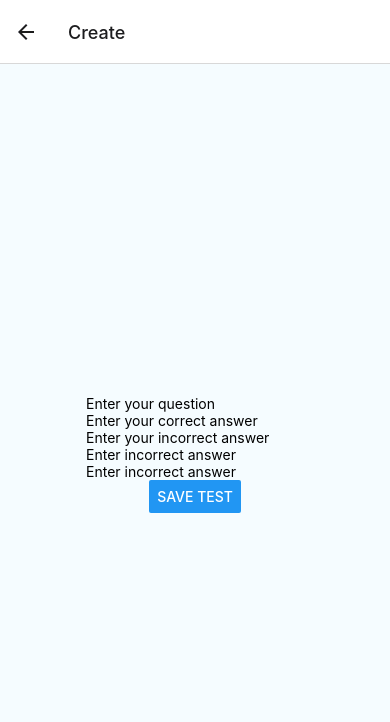
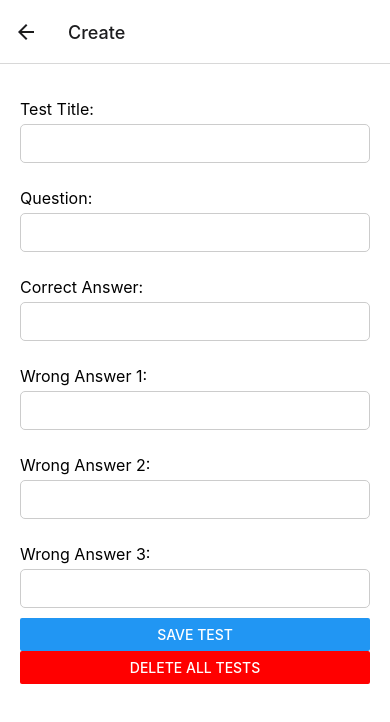
Before and after one commit to siskos-k/Chinese-Learning-Application, a React Native app: screen /Create in a window 390 px wide. Shown: the top 722 px of the page. Built offline with nearby package versions, Linux system fonts and the light colour scheme.

Commit message:
rendering test and UI fixes

```diff
--- a/App.js
+++ b/App.js
@@ -6,6 +6,7 @@ import SelectScreen from './Select';
 import CreateScreen from './Create';
 import { useNavigation } from '@react-navigation/native';
 import Test1Screen from './Test1';
+import TestDetailsScreen from './TestDetailsScreen';
 const Stack = createNativeStackNavigator();
 
 
@@ -33,6 +34,8 @@ export default function App() {
         <Stack.Screen name="Select" component={SelectScreen} />
         <Stack.Screen name="Create" component={CreateScreen} />
         <Stack.Screen name="Test1" component={Test1Screen} />
+        <Stack.Screen name="TestDetails" component={TestDetailsScreen} />
+
 
 
       </Stack.Navigator>
--- a/Create.js
+++ b/Create.js
@@ -8,14 +8,16 @@ const CreateScreen = ({ navigation }) => {
     const [wrongAnswer1, setWrongAnswer1] = useState('');
     const [wrongAnswer2, setWrongAnswer2] = useState('');
     const [wrongAnswer3, setWrongAnswer3] = useState('');
+    const [testTitle, setTestTitle] = useState('');
 
     // Function to save test to local storage
     const saveTest = async () => {
         try {
             const newTest = {
+                title: testTitle,
                 question,
+                correctAnswer, // Destructure the state
                 answers: [correctAnswer, wrongAnswer1, wrongAnswer2, wrongAnswer3],
-              // You can add a timestamp or a unique ID if needed
             };
 
             // Get existing tests (if any)
@@ -29,74 +31,94 @@ const CreateScreen = ({ navigation }) => {
         }
     };
 
+    const deleteAllTests = async () => {
+        try {
+            await AsyncStorage.removeItem('tests');
+            console.log('All tests deleted successfully!');
+        } catch (error) {
+            console.error('Error deleting tests:', error);
+        }
+    };
+
     return (
         <View style={styles.container}>
+            <Text style={styles.label}>Test Title:</Text>
             <TextInput
                 style={styles.input}
-                placeholder="Enter your question"
+                value={testTitle}
+                onChangeText={setTestTitle}
+            />
+
+            <Text style={styles.label}>Question:</Text>
+            <TextInput
+                style={styles.input}
                 value={question}
                 onChangeText={setQuestion}
             />
+
+            <Text style={styles.label}>Correct Answer:</Text>
             <TextInput
                 style={styles.input}
-                placeholder="Enter your correct answer"
                 value={correctAnswer}
                 onChangeText={setCorrectAnswer}
             />
+               <Text style={styles.label}>Wrong Answer 1:</Text>
             <TextInput
                 style={styles.input}
-                placeholder="Enter your incorrect answer"
                 value={wrongAnswer1}
                 onChangeText={setWrongAnswer1}
-            />
+            /> <Text style={styles.label}>Wrong Answer 2:</Text>
             <TextInput
                 style={styles.input}
-                placeholder="Enter incorrect answer"
                 value={wrongAnswer2}
                 onChangeText={setWrongAnswer2}
-            />
+            /> <Text style={styles.label}>Wrong Answer 3:</Text>
          <TextInput
                 style={styles.input}
-                placeholder="Enter incorrect answer"
                 value={wrongAnswer3}
                 onChangeText={setWrongAnswer3}
             />
-            {/* ... Similar TextInputs for the answers */}
-            <Button title="Save Test" onPress={saveTest} />
+
+            {/* Similar structure for incorrect answers */}
+
+            <Button
+                title="Save Test"
+                onPress={saveTest}
+                color="#2196F3"
+                style={styles.button}
+            />
+            <Button
+                title="Delete All Tests"
+                onPress={deleteAllTests}
+                color="red"
+                style={styles.button}
+            />
         </View>
     );
 };
+
 const styles = StyleSheet.create({
     container: {
         flex: 1,
-      backgroundColor: '#F5FCFF', // Light blue background
-      alignItems: 'center',
-      justifyContent: 'center'
+        backgroundColor: '#fff',
+        padding: 20,
     },
-    question: {
-      fontSize: 24,
-      textAlign: 'center',
-      marginBottom: 30,
+    label: {
+        fontSize: 16,
+        marginBottom: 5,
+        marginTop: 15,
     },
-    optionsContainer: {
-      flexDirection: 'row',
-      flexWrap: 'wrap',
-      justifyContent: 'space-around',
-      width: '100%',
+    input: {
+        borderWidth: 1,
+        borderColor: '#ccc',
+        padding: 10,
+        borderRadius: 5,
+        marginBottom: 10,
     },
-    option: {
-      backgroundColor: '#eee', // Light grey
-      padding: 20,
+    button: {
+        padding: 10,
         margin: 10,
-      borderRadius: 10,
-      width: '45%',
-      alignItems: 'center',
-    },
-    optionText: {
-      fontSize: 18,
-    },
-    selected: { // Indicate selected option, you can modify this
-      backgroundColor: 'lightblue',
     },
 });
+
 export default CreateScreen;
--- a/Select.js
+++ b/Select.js
@@ -1,9 +1,25 @@
-import React from 'react';
+import React, { useState, useEffect } from 'react';
 import {Button, View, Text, StyleSheet } from 'react-native';
-
+import AsyncStorage from '@react-native-async-storage/async-storage';
 import Test1Screen from './Test1'; // Import your test screen
+import TestDetailsScreen from './TestDetailsScreen'; // Import your test screen
 
 const SelectScreen = ({ navigation }) => {
+  const [tests, setTests] = useState([]);
+  useEffect(() => {
+    const loadTests = async () => {
+      try {
+        const storedTests = await AsyncStorage.getItem('tests');
+        if (storedTests) {
+          setTests(JSON.parse(storedTests));
+        }
+      } catch (error) {
+        console.error('Error loading tests:', error);
+      }
+    };
+
+    loadTests();
+  }, []);
   return (
     <View style={styles.container}>
       <Text style={styles.title}>Select</Text>
@@ -11,6 +27,13 @@ const SelectScreen = ({ navigation }) => {
         title="Test-1"
         onPress={() => navigation.navigate('Test1')}
       />
+        {tests.map((test) => (
+        <Button
+          key={test.title} // Unique key is crucial for rendering
+          title={test.title}
+          onPress={() => navigation.navigate('TestDetails', { test })}
+        />
+      ))}
     </View>
   );
 };
--- /dev/null
+++ b/TestDetailsScreen.js
@@ -0,0 +1,71 @@
+import React, { useState, useEffect } from 'react';
+import { View, Text, StyleSheet, TouchableHighlight } from 'react-native';
+import AsyncStorage from '@react-native-async-storage/async-storage';
+
+const TestDetailsScreen = ({ route }) => {
+  const { test } = route.params; // Receive test data from navigation prop
+  const [selected, setSelected] = useState(null);
+  const checkAnswer = (answer) => {
+    setSelected(answer);
+
+    if (answer === test.correctAnswer) {
+        console.log('Correct Answer!');
+        // You could provide visual feedback as well e.g. changing the button color to green
+    } else {
+        console.log('Incorrect Answer. The correct answer is: ' + test.correctAnswer);
+        // You could provide visual feedback as well e.g. changing the button color to red and the correct answer to green
+    }
+};
+  return (
+    <View style={styles.container}>
+      <Text style={styles.question}>{test.question}</Text>
+      <View style={styles.optionsContainer}>
+        {test.answers.map((answer) => (
+          <TouchableHighlight
+            key={answer} // Unique key for each answer
+            style={[styles.option, selected === answer ? styles.selected : null]}
+            onPress={() => checkAnswer(answer)}
+          >
+            <Text style={styles.optionText}>{answer}</Text>
+          </TouchableHighlight>
+        ))}
+      </View>
+    </View>
+  );
+};
+const styles = StyleSheet.create({
+    container: {
+      flex: 1,
+      backgroundColor: '#F5FCFF', // Light blue background
+      alignItems: 'center',
+      justifyContent: 'center'
+    },
+    question: {
+      fontSize: 24,
+      textAlign: 'center',
+      marginBottom: 30,
+    },
+    optionsContainer: {
+      flexDirection: 'row',
+      flexWrap: 'wrap',
+      justifyContent: 'space-around',
+      width: '100%',
+    },
+    option: {
+      backgroundColor: '#eee', // Light grey
+      padding: 20,
+      margin: 10,
+      borderRadius: 10,
+      width: '45%',
+      alignItems: 'center',
+    },
+    optionText: {
+      fontSize: 18,
+    },
+    selected: { // Indicate selected option, you can modify this
+      backgroundColor: 'lightblue',
+    },
+  });
+// Include your styles here
+
+export default TestDetailsScreen;
```
Lines whose indentation alone changed are shown as unchanged.
